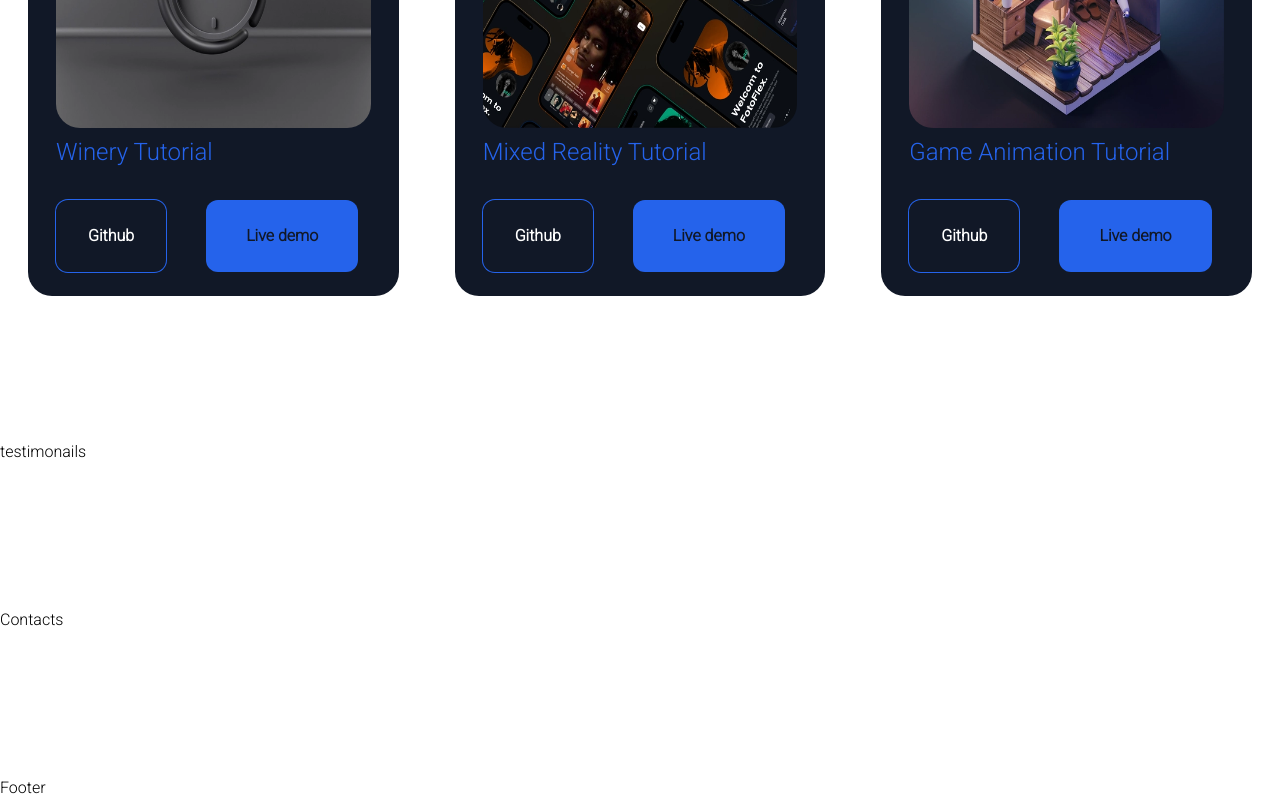
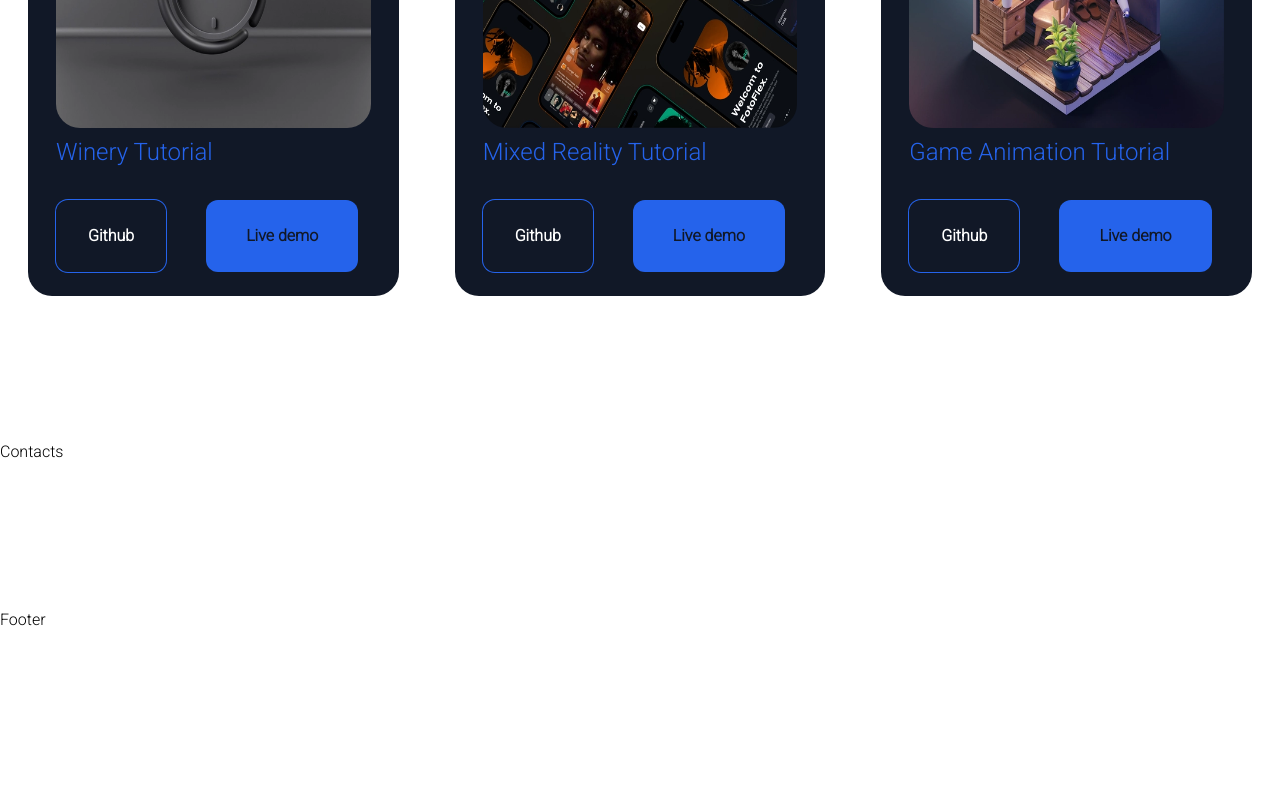
Before and after one commit to AYG3/tailreact, a React (Create React App) app: page / in a window 1280 px wide. Shown: the part 5166-5966 px from the top of the page. After the commit the page ends 5798 px from the top, so only its background shows below. Built offline with nearby package versions, Linux system fonts and the light colour scheme; the HTML template or start-up script is replaced by a standard one.

Commit message:
testimonials to be updated

```diff
--- a/src/components/testimonials/Testimonials.jsx
+++ b/src/components/testimonials/Testimonials.jsx
@@ -3,7 +3,11 @@ import './testimonials.css'
 
 
 const Testimonials = () => {
-    return <div id='testimonials'>testimonails</div>;
+    return <div id='testimonials'>
+        <div>
+
+        </div>
+    </div>;
 }
 
 export default Testimonials;
```
